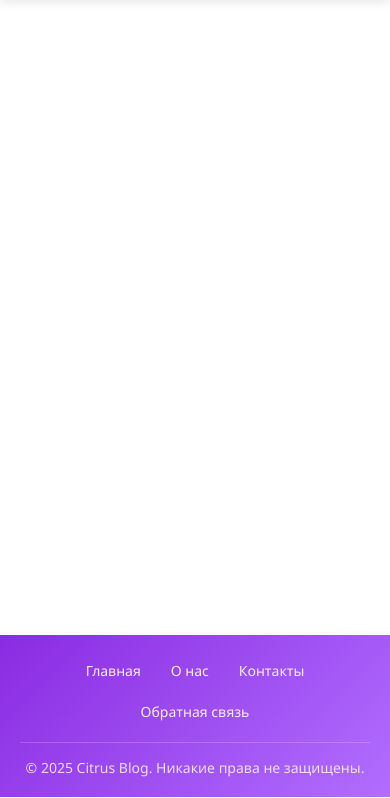
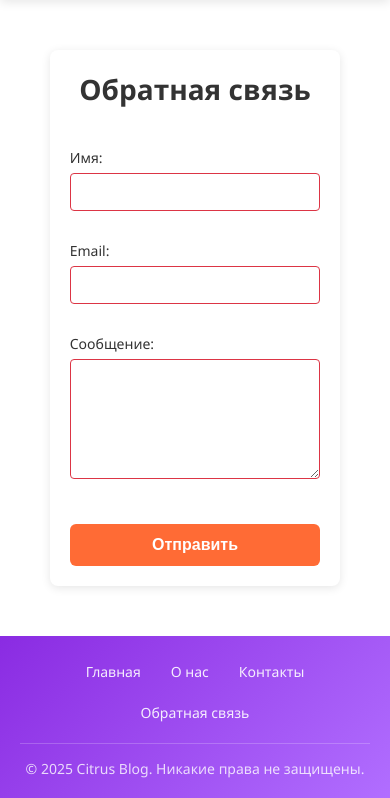
Before and after one commit to Axeniter/web-labs, a Django app: page /feedback/ in a window 390 px wide. Shown: the part 47-845 px from the top of the page. Run offline with Django 5.2, Linux system fonts and the light colour scheme.

Commit message:
Add: feedback page
add FeedbackForm class
modify view for /feedback
   - add post handler
   - add get handler
   - add valid cheeker
add templates for feedback form page and feedback success page
add styles for feedback templates

```diff
--- /dev/null
+++ b/blog/news_blog/forms.py
@@ -0,0 +1,30 @@
+from django import forms
+
+class FeedbackForm(forms.Form):
+    name = forms.CharField(
+        max_length=100,
+        label='Имя',
+        widget=forms.TextInput(attrs={
+            'class': 'form-input',
+        }),
+        error_messages={'required': 'Поле "Имя" обязательно для заполнения'}
+    )
+    email = forms.EmailField(
+        label='Email',
+        widget=forms.EmailInput(attrs={
+            'class': 'form-input',
+        }),
+        error_messages={
+            'required': 'Поле "Email" обязательно для заполнения',
+            'invalid': 'Введите корректный email адрес'
+        }
+    )
+    message = forms.CharField(
+        label='Сообщение',
+        widget=forms.Textarea(attrs={
+            'class': 'form-textarea',
+            'rows': 5,
+            'style': 'resize: vertical;'
+        }),
+        error_messages={'required': 'Поле "Сообщение" обязательно для заполнения'}
+    )
--- /dev/null
+++ b/blog/news_blog/static/css/feedback.css
@@ -0,0 +1,158 @@
+.feedback-form-container {
+    max-width: 600px;
+    margin: 40px auto;
+    padding: 30px;
+    background-color: #fff;
+    border-radius: 8px;
+    box-shadow: 0 2px 10px rgba(0, 0, 0, 0.1);
+}
+
+.feedback-form-title {
+    text-align: center;
+    color: #333;
+    margin-bottom: 30px;
+    font-size: 28px;
+    font-weight: 600;
+}
+
+.feedback-form {
+    width: 100%;
+}
+
+.feedback-form-table {
+    width: 100%;
+    border-collapse: collapse;
+    margin-bottom: 25px;
+}
+
+.feedback-form-table tr {
+    margin-bottom: 15px;
+    display: block;
+}
+
+.feedback-form-table tr:not(:last-child) {
+    margin-bottom: 20px;
+}
+
+.feedback-form-label {
+    padding-right: 20px;
+    vertical-align: top;
+    padding-top: 8px;
+    width: 150px;
+}
+
+.feedback-form-label label {
+    font-weight: 500;
+    color: #333;
+    font-size: 14px;
+}
+
+.feedback-form-table input,
+.feedback-form-table textarea,
+.feedback-form-table select {
+    width: 100%;
+    max-width: 400px;
+    padding: 10px 12px;
+    border: 1px solid #ddd;
+    border-radius: 4px;
+    font-size: 14px;
+    transition: border-color 0.3s ease;
+    box-sizing: border-box;
+}
+
+.feedback-form-table input:focus,
+.feedback-form-table textarea:focus,
+.feedback-form-table select:focus {
+    outline: none;
+    border-color: #ff6b35;
+    box-shadow: 0 0 0 2px rgba(255, 107, 53, 0.1);
+}
+
+.feedback-form-table textarea {
+    min-height: 120px;
+    resize: vertical;
+    font-family: inherit;
+}
+
+.feedback-errorlist {
+    list-style: none;
+    padding: 0;
+    margin: 5px 0 0 0;
+}
+
+.feedback-errorlist li {
+    color: #dc3545;
+    font-size: 12px;
+    margin-top: 5px;
+}
+
+.feedback-submit-btn {
+    background-color: #ff6b35;
+    color: white;
+    border: none;
+    padding: 12px 30px;
+    font-size: 16px;
+    font-weight: 600;
+    border-radius: 6px;
+    cursor: pointer;
+    transition: all 0.3s ease;
+    display: block;
+    margin: 0 auto;
+    min-width: 200px;
+}
+
+.feedback-submit-btn:hover {
+    background-color: #e55a2b;
+    transform: translateY(-1px);
+    box-shadow: 0 4px 8px rgba(255, 107, 53, 0.3);
+}
+
+.feedback-submit-btn:active {
+    transform: translateY(0);
+    box-shadow: 0 2px 4px rgba(255, 107, 53, 0.3);
+}
+
+.feedback-submit-btn:focus {
+    outline: none;
+    box-shadow: 0 0 0 3px rgba(255, 107, 53, 0.3);
+}
+
+@media (max-width: 768px) {
+    .feedback-form-container {
+        margin: 20px;
+        padding: 20px;
+    }
+
+    .feedback-form-table tr {
+        display: flex;
+        flex-direction: column;
+        margin-bottom: 15px;
+    }
+
+    .feedback-form-label {
+        width: 100%;
+        padding-right: 0;
+        margin-bottom: 5px;
+    }
+
+    .feedback-form-table input,
+    .feedback-form-table textarea,
+    .feedback-form-table select {
+        max-width: 100%;
+    }
+
+    .feedback-submit-btn {
+        width: 100%;
+        min-width: auto;
+    }
+}
+
+.feedback-form-table input:invalid,
+.feedback-form-table textarea:invalid {
+    border-color: #dc3545;
+}
+
+.feedback-form-table input:valid,
+.feedback-form-table textarea:valid {
+    border-color: #28a745;
+}
--- a/blog/news_blog/templates/feedback.html
+++ b/blog/news_blog/templates/feedback.html
@@ -1 +1,35 @@
 {% extends "base.html" %}
+{% load static %}
+{% block extra_styles %}
+<link rel="stylesheet" href="{% static "css/feedback.css" %}">
+{% endblock %}
+
+{% block main %}
+<div class="feedback-form-container">
+    <h1 class="feedback-form-title">Обратная связь</h1>
+
+    <form method="POST" class="feedback-form">
+        {% csrf_token %}
+        <table class="feedback-form-table">
+            {% for field in form %}
+            <tr>
+                <td class="feedback-form-label">
+                    {{ field.label_tag }}
+                </td>
+                <td>
+                    {{ field }}
+                    {% if field.errors %}
+                    <ul class="feedback-errorlist">
+                        {% for error in field.errors %}
+                        <li>{{ error }}</li>
+                        {% endfor %}
+                    </ul>
+                    {% endif %}
+                </td>
+            </tr>
+            {% endfor %}
+        </table>
+        <button type="submit" class="feedback-submit-btn">Отправить</button>
+    </form>
+</div>
+{% endblock %}
--- a/blog/news_blog/views.py
+++ b/blog/news_blog/views.py
@@ -1,4 +1,5 @@
 from django.shortcuts import render
+from .forms import FeedbackForm
 
 def home(request):
     return render(request, "home.html")
@@ -10,4 +11,19 @@ def contact(request):
     return render(request, "contact.html")
 
 def feedback(request):
-    return render(request, "feedback.html")
+    if request.method == 'POST':
+        form = FeedbackForm(request.POST)
+        if form.is_valid():
+            name = form.cleaned_data['name']
+            email = form.cleaned_data['email']
+            message = form.cleaned_data['message']
+
+            return render(request, 'feedback_success.html', {
+                'name': name,
+                'email': email,
+                'message': message
+            })
+        return render(request, "feedback.html", {"form": form})
+    else:
+        form = FeedbackForm()
+        return render(request, "feedback.html", {"form": form})
```
Also changed, not shown: blog/news_blog/static/css/feedback_success.css (added, +154 -0 lines), blog/news_blog/templates/feedback_success.html (added, +31 -0 lines).
